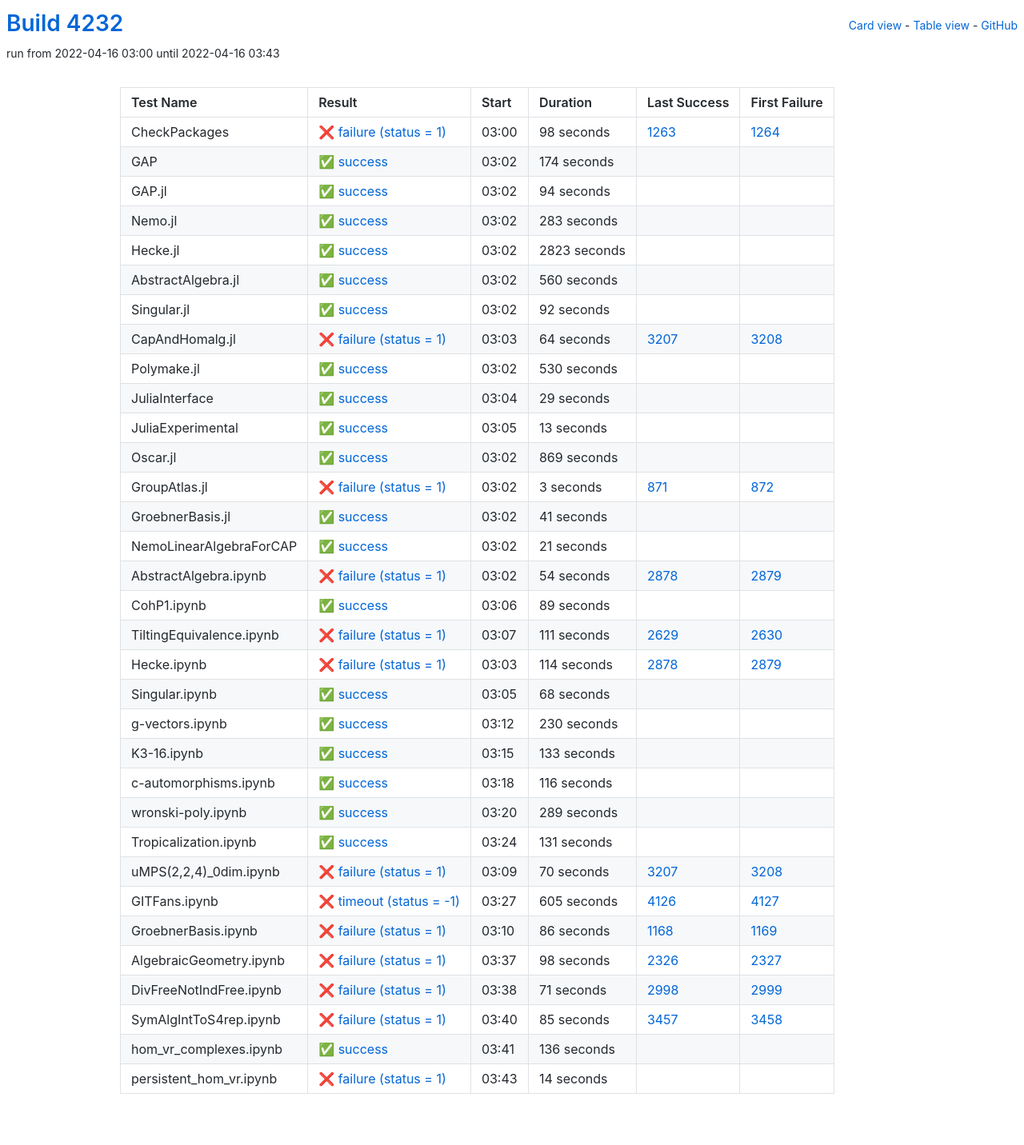
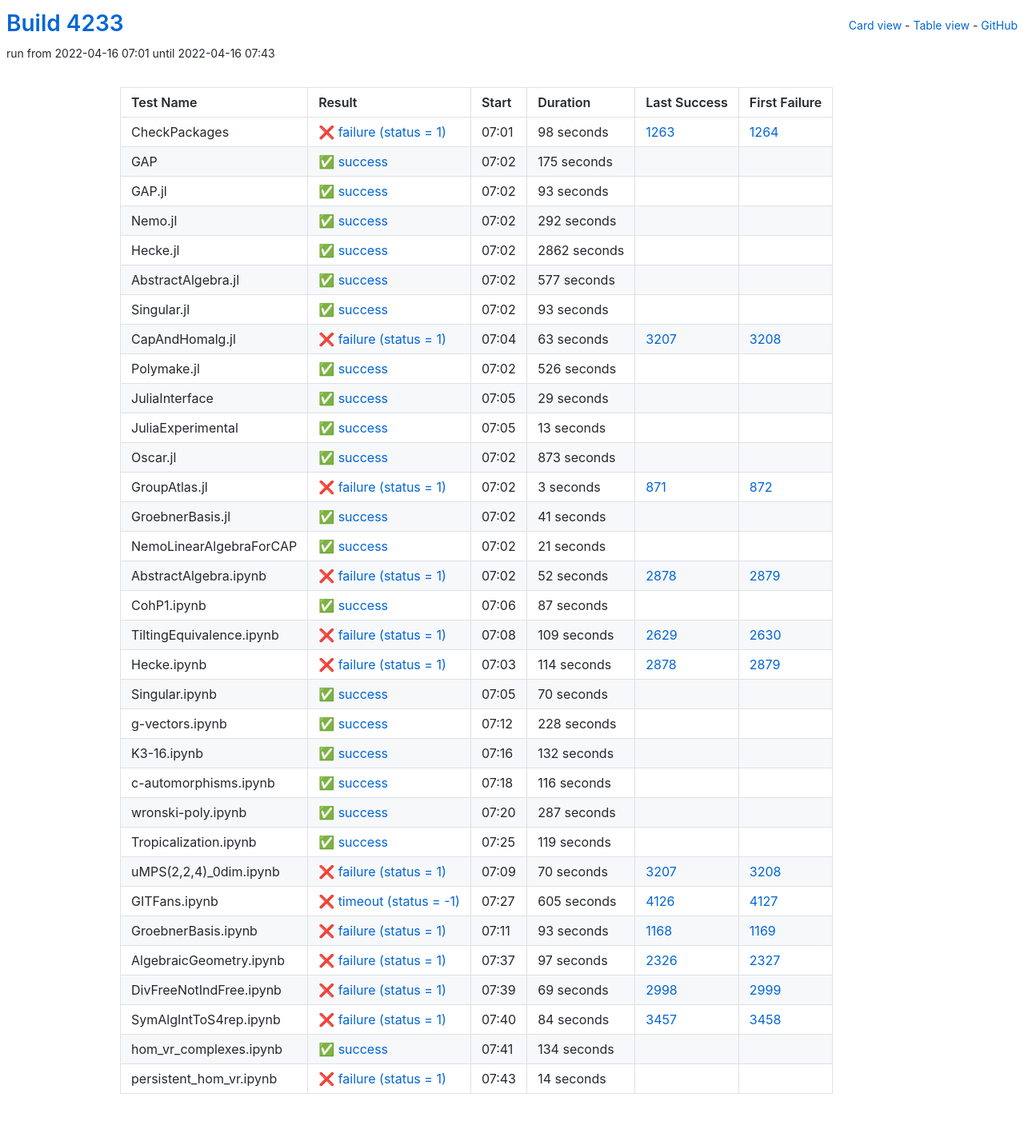
Before and after one commit to oscar-system/oscar-ci-status-stable, a Jekyll site: the page built from table.html, in a window 1280 px wide. Shown: the whole page at 80% size. Built offline with Jekyll 4.4.1, drawn with Linux system fonts in a browser that asks for light colours.

Commit message:
Build #4233

```diff
--- a/_data/ci.yml
+++ b/_data/ci.yml
@@ -1,6 +1,6 @@
 ---
-build: 4232
-build_url: https://oscarci.mathematik.uni-kl.de/job/oscar-stable/4232/
+build: 4233
+build_url: https://oscarci.mathematik.uni-kl.de/job/oscar-stable/4233/
 job: oscar-stable
 organization: oscar-system
 repo: oscar-ci-status-stable
@@ -8,8 +8,8 @@ repourl: https://github.com/oscar-system/oscar-ci-status-stable
 tests:
 - name: CheckPackages
   id: checkpackages
-  log: https://oscarci.mathematik.uni-kl.de/job/oscar-stable/4232/artifact/logs/build-4232/CheckPackages.log
-  start: 2022-04-16 03:00
+  log: https://oscarci.mathematik.uni-kl.de/job/oscar-stable/4233/artifact/logs/build-4233/CheckPackages.log
+  start: 2022-04-16 07:01
   success: false
   exitcode: 1
   status: failure
@@ -20,104 +20,104 @@ tests:
   first_failure_url: https://oscarci.mathematik.uni-kl.de/job/oscar-stable/1264/
 - name: GAP
   id: gap
-  log: https://oscarci.mathematik.uni-kl.de/job/oscar-stable/4232/artifact/logs/build-4232/GAP.log
-  start: 2022-04-16 03:02
+  log: https://oscarci.mathematik.uni-kl.de/job/oscar-stable/4233/artifact/logs/build-4233/GAP.log
+  start: 2022-04-16 07:02
   success: true
   exitcode: 0
   status: success
-  duration: 174
+  duration: 175
   last_success: false
   last_success_url:
   first_failure: false
   first_failure_url:
 - name: GAP.jl
   id: gap-jl
-  log: https://oscarci.mathematik.uni-kl.de/job/oscar-stable/4232/artifact/logs/build-4232/GAP.jl.log
-  start: 2022-04-16 03:02
+  log: https://oscarci.mathematik.uni-kl.de/job/oscar-stable/4233/artifact/logs/build-4233/GAP.jl.log
+  start: 2022-04-16 07:02
   success: true
   exitcode: 0
   status: success
-  duration: 94
+  duration: 93
   last_success: false
   last_success_url:
   first_failure: false
   first_failure_url:
 - name: Nemo.jl
   id: nemo-jl
-  log: https://oscarci.mathematik.uni-kl.de/job/oscar-stable/4232/artifact/logs/build-4232/Nemo.jl.log
-  start: 2022-04-16 03:02
+  log: https://oscarci.mathematik.uni-kl.de/job/oscar-stable/4233/artifact/logs/build-4233/Nemo.jl.log
+  start: 2022-04-16 07:02
   success: true
   exitcode: 0
   status: success
-  duration: 283
+  duration: 292
   last_success: false
   last_success_url:
   first_failure: false
   first_failure_url:
 - name: Hecke.jl
   id: hecke-jl
-  log: https://oscarci.mathematik.uni-kl.de/job/oscar-stable/4232/artifact/logs/build-4232/Hecke.jl.log
-  start: 2022-04-16 03:02
+  log: https://oscarci.mathematik.uni-kl.de/job/oscar-stable/4233/artifact/logs/build-4233/Hecke.jl.log
+  start: 2022-04-16 07:02
   success: true
   exitcode: 0
   status: success
-  duration: 2823
+  duration: 2862
   last_success: false
   last_success_url:
   first_failure: false
   first_failure_url:
 - name: AbstractAlgebra.jl
   id: abstractalgebra-jl
-  log: https://oscarci.mathematik.uni-kl.de/job/oscar-stable/4232/artifact/logs/build-4232/AbstractAlgebra.jl.log
-  start: 2022-04-16 03:02
+  log: https://oscarci.mathematik.uni-kl.de/job/oscar-stable/4233/artifact/logs/build-4233/AbstractAlgebra.jl.log
+  start: 2022-04-16 07:02
   success: true
   exitcode: 0
   status: success
-  duration: 560
+  duration: 577
   last_success: false
   last_success_url:
   first_failure: false
   first_failure_url:
 - name: Singular.jl
   id: singular-jl
-  log: https://oscarci.mathematik.uni-kl.de/job/oscar-stable/4232/artifact/logs/build-4232/Singular.jl.log
-  start: 2022-04-16 03:02
+  log: https://oscarci.mathematik.uni-kl.de/job/oscar-stable/4233/artifact/logs/build-4233/Singular.jl.log
+  start: 2022-04-16 07:02
   success: true
   exitcode: 0
   status: success
-  duration: 92
+  duration: 93
   last_success: false
   last_success_url:
   first_failure: false
   first_failure_url:
 - name: CapAndHomalg.jl
   id: capandhomalg-jl
-  log: https://oscarci.mathematik.uni-kl.de/job/oscar-stable/4232/artifact/logs/build-4232/CapAndHomalg.jl.log
-  start: 2022-04-16 03:03
+  log: https://oscarci.mathematik.uni-kl.de/job/oscar-stable/4233/artifact/logs/build-4233/CapAndHomalg.jl.log
+  start: 2022-04-16 07:04
   success: false
   exitcode: 1
   status: failure
-  duration: 64
+  duration: 63
   last_success: 3207
   last_success_url: https://oscarci.mathematik.uni-kl.de/job/oscar-stable/3207/
   first_failure: 3208
   first_failure_url: https://oscarci.mathematik.uni-kl.de/job/oscar-stable/3208/
 - name: Polymake.jl
   id: polymake-jl
-  log: https://oscarci.mathematik.uni-kl.de/job/oscar-stable/4232/artifact/logs/build-4232/Polymake.jl.log
-  start: 2022-04-16 03:02
+  log: https://oscarci.mathematik.uni-kl.de/job/oscar-stable/4233/artifact/logs/build-4233/Polymake.jl.log
+  start: 2022-04-16 07:02
   success: true
   exitcode: 0
   status: success
-  duration: 530
+  duration: 526
   last_success: false
   last_success_url:
   first_failure: false
   first_failure_url:
 - name: JuliaInterface
   id: juliainterface
-  log: https://oscarci.mathematik.uni-kl.de/job/oscar-stable/4232/artifact/logs/build-4232/JuliaInterface.log
-  start: 2022-04-16 03:04
+  log: https://oscarci.mathematik.uni-kl.de/job/oscar-stable/4233/artifact/logs/build-4233/JuliaInterface.log
+  start: 2022-04-16 07:05
   success: true
   exitcode: 0
   status: success
@@ -128,8 +128,8 @@ tests:
   first_failure_url:
 - name: JuliaExperimental
   id: juliaexperimental
-  log: https://oscarci.mathematik.uni-kl.de/job/oscar-stable/4232/artifact/logs/build-4232/JuliaExperimental.log
-  start: 2022-04-16 03:05
+  log: https://oscarci.mathematik.uni-kl.de/job/oscar-stable/4233/artifact/logs/build-4233/JuliaExperimental.log
+  start: 2022-04-16 07:05
   success: true
   exitcode: 0
   status: success
@@ -140,20 +140,20 @@ tests:
   first_failure_url:
 - name: Oscar.jl
   id: oscar-jl
-  log: https://oscarci.mathematik.uni-kl.de/job/oscar-stable/4232/artifact/logs/build-4232/Oscar.jl.log
-  start: 2022-04-16 03:02
+  log: https://oscarci.mathematik.uni-kl.de/job/oscar-stable/4233/artifact/logs/build-4233/Oscar.jl.log
+  start: 2022-04-16 07:02
   success: true
   exitcode: 0
   status: success
-  duration: 869
+  duration: 873
   last_success: false
   last_success_url:
   first_failure: false
   first_failure_url:
 - name: GroupAtlas.jl
   id: groupatlas-jl
-  log: https://oscarci.mathematik.uni-kl.de/job/oscar-stable/4232/artifact/logs/build-4232/GroupAtlas.jl.log
-  start: 2022-04-16 03:02
+  log: https://oscarci.mathematik.uni-kl.de/job/oscar-stable/4233/artifact/logs/build-4233/GroupAtlas.jl.log
+  start: 2022-04-16 07:02
   success: false
   exitcode: 1
   status: failure
@@ -164,8 +164,8 @@ tests:
   first_failure_url: https://oscarci.mathematik.uni-kl.de/job/oscar-stable/872/
 - name: GroebnerBasis.jl
   id: groebnerbasis-jl
-  log: https://oscarci.mathematik.uni-kl.de/job/oscar-stable/4232/artifact/logs/build-4232/GroebnerBasis.jl.log
-  start: 2022-04-16 03:02
+  log: https://oscarci.mathematik.uni-kl.de/job/oscar-stable/4233/artifact/logs/build-4233/GroebnerBasis.jl.log
+  start: 2022-04-16 07:02
   success: true
   exitcode: 0
   status: success
@@ -176,8 +176,8 @@ tests:
   first_failure_url:
 - name: NemoLinearAlgebraForCAP
   id: nemolinearalgebraforcap
-  log: https://oscarci.mathematik.uni-kl.de/job/oscar-stable/4232/artifact/logs/build-4232/NemoLinearAlgebraForCAP.log
-  start: 2022-04-16 03:02
+  log: https://oscarci.mathematik.uni-kl.de/job/oscar-stable/4233/artifact/logs/build-4233/NemoLinearAlgebraForCAP.log
+  start: 2022-04-16 07:02
   success: true
   exitcode: 0
   status: success
@@ -188,44 +188,44 @@ tests:
   first_failure_url:
 - name: AbstractAlgebra.ipynb
   id: abstractalgebra-ipynb
-  log: https://oscarci.mathematik.uni-kl.de/job/oscar-stable/4232/artifact/logs/build-4232/AbstractAlgebra.ipynb.log
-  start: 2022-04-16 03:02
+  log: https://oscarci.mathematik.uni-kl.de/job/oscar-stable/4233/artifact/logs/build-4233/AbstractAlgebra.ipynb.log
+  start: 2022-04-16 07:02
   success: false
   exitcode: 1
   status: failure
-  duration: 54
+  duration: 52
   last_success: 2878
   last_success_url: https://oscarci.mathematik.uni-kl.de/job/oscar-stable/2878/
   first_failure: 2879
   first_failure_url: https://oscarci.mathematik.uni-kl.de/job/oscar-stable/2879/
 - name: CohP1.ipynb
   id: cohp1-ipynb
-  log: https://oscarci.mathematik.uni-kl.de/job/oscar-stable/4232/artifact/logs/build-4232/CohP1.ipynb.log
-  start: 2022-04-16 03:06
+  log: https://oscarci.mathematik.uni-kl.de/job/oscar-stable/4233/artifact/logs/build-4233/CohP1.ipynb.log
+  start: 2022-04-16 07:06
   success: true
   exitcode: 0
   status: success
-  duration: 89
+  duration: 87
   last_success: false
   last_success_url:
   first_failure: false
   first_failure_url:
 - name: TiltingEquivalence.ipynb
   id: tiltingequivalence-ipynb
-  log: https://oscarci.mathematik.uni-kl.de/job/oscar-stable/4232/artifact/logs/build-4232/TiltingEquivalence.ipynb.log
-  start: 2022-04-16 03:07
+  log: https://oscarci.mathematik.uni-kl.de/job/oscar-stable/4233/artifact/logs/build-4233/TiltingEquivalence.ipynb.log
+  start: 2022-04-16 07:08
   success: false
   exitcode: 1
   status: failure
-  duration: 111
+  duration: 109
   last_success: 2629
   last_success_url: https://oscarci.mathematik.uni-kl.de/job/oscar-stable/2629/
   first_failure: 2630
   first_failure_url: https://oscarci.mathematik.uni-kl.de/job/oscar-stable/2630/
 - name: Hecke.ipynb
   id: hecke-ipynb
-  log: https://oscarci.mathematik.uni-kl.de/job/oscar-stable/4232/artifact/logs/build-4232/Hecke.ipynb.log
-  start: 2022-04-16 03:03
+  log: https://oscarci.mathematik.uni-kl.de/job/oscar-stable/4233/artifact/logs/build-4233/Hecke.ipynb.log
+  start: 2022-04-16 07:03
   success: false
   exitcode: 1
   status: failure
@@ -236,44 +236,44 @@ tests:
   first_failure_url: https://oscarci.mathematik.uni-kl.de/job/oscar-stable/2879/
 - name: Singular.ipynb
   id: singular-ipynb
-  log: https://oscarci.mathematik.uni-kl.de/job/oscar-stable/4232/artifact/logs/build-4232/Singular.ipynb.log
-  start: 2022-04-16 03:05
+  log: https://oscarci.mathematik.uni-kl.de/job/oscar-stable/4233/artifact/logs/build-4233/Singular.ipynb.log
+  start: 2022-04-16 07:05
   success: true
   exitcode: 0
   status: success
-  duration: 68
+  duration: 70
   last_success: false
   last_success_url:
   first_failure: false
   first_failure_url:
 - name: g-vectors.ipynb
   id: g-vectors-ipynb
-  log: https://oscarci.mathematik.uni-kl.de/job/oscar-stable/4232/artifact/logs/build-4232/g-vectors.ipynb.log
-  start: 2022-04-16 03:12
+  log: https://oscarci.mathematik.uni-kl.de/job/oscar-stable/4233/artifact/logs/build-4233/g-vectors.ipynb.log
+  start: 2022-04-16 07:12
   success: true
   exitcode: 0
   status: success
-  duration: 230
+  duration: 228
   last_success: false
   last_success_url:
   first_failure: false
   first_failure_url:
 - name: K3-16.ipynb
   id: k3-16-ipynb
-  log: https://oscarci.mathematik.uni-kl.de/job/oscar-stable/4232/artifact/logs/build-4232/K3-16.ipynb.log
-  start: 2022-04-16 03:15
+  log: https://oscarci.mathematik.uni-kl.de/job/oscar-stable/4233/artifact/logs/build-4233/K3-16.ipynb.log
+  start: 2022-04-16 07:16
   success: true
   exitcode: 0
   status: success
-  duration: 133
+  duration: 132
   last_success: false
   last_success_url:
   first_failure: false
   first_failure_url:
 - name: c-automorphisms.ipynb
   id: c-automorphisms-ipynb
-  log: https://oscarci.mathematik.uni-kl.de/job/oscar-stable/4232/artifact/logs/build-4232/c-automorphisms.ipynb.log
-  start: 2022-04-16 03:18
+  log: https://oscarci.mathematik.uni-kl.de/job/oscar-stable/4233/artifact/logs/build-4233/c-automorphisms.ipynb.log
+  start: 2022-04-16 07:18
   success: true
   exitcode: 0
   status: success
@@ -284,32 +284,32 @@ tests:
   first_failure_url:
 - name: wronski-poly.ipynb
   id: wronski-poly-ipynb
-  log: https://oscarci.mathematik.uni-kl.de/job/oscar-stable/4232/artifact/logs/build-4232/wronski-poly.ipynb.log
-  start: 2022-04-16 03:20
+  log: https://oscarci.mathematik.uni-kl.de/job/oscar-stable/4233/artifact/logs/build-4233/wronski-poly.ipynb.log
+  start: 2022-04-16 07:20
   success: true
   exitcode: 0
   status: success
-  duration: 289
+  duration: 287
   last_success: false
   last_success_url:
   first_failure: false
   first_failure_url:
 - name: Tropicalization.ipynb
   id: tropicalization-ipynb
-  log: https://oscarci.mathematik.uni-kl.de/job/oscar-stable/4232/artifact/logs/build-4232/Tropicalization.ipynb.log
-  start: 2022-04-16 03:24
+  log: https://oscarci.mathematik.uni-kl.de/job/oscar-stable/4233/artifact/logs/build-4233/Tropicalization.ipynb.log
+  start: 2022-04-16 07:25
   success: true
   exitcode: 0
   status: success
-  duration: 131
+  duration: 119
   last_success: false
   last_success_url:
   first_failure: false
   first_failure_url:
 - name: uMPS(2,2,4)_0dim.ipynb
   id: umps-2-2-4-0dim-ipynb
-  log: https://oscarci.mathematik.uni-kl.de/job/oscar-stable/4232/artifact/logs/build-4232/uMPS-2-2-4-_0dim.ipynb.log
-  start: 2022-04-16 03:09
+  log: https://oscarci.mathematik.uni-kl.de/job/oscar-stable/4233/artifact/logs/build-4233/uMPS-2-2-4-_0dim.ipynb.log
+  start: 2022-04-16 07:09
   success: false
   exitcode: 1
   status: failure
@@ -320,8 +320,8 @@ tests:
   first_failure_url: https://oscarci.mathematik.uni-kl.de/job/oscar-stable/3208/
 - name: GITFans.ipynb
   id: gitfans-ipynb
-  log: https://oscarci.mathematik.uni-kl.de/job/oscar-stable/4232/artifact/logs/build-4232/GITFans.ipynb.log
-  start: 2022-04-16 03:27
+  log: https://oscarci.mathematik.uni-kl.de/job/oscar-stable/4233/artifact/logs/build-4233/GITFans.ipynb.log
+  start: 2022-04-16 07:27
   success: false
   exitcode: -1
   status: timeout
@@ -332,68 +332,68 @@ tests:
   first_failure_url: https://oscarci.mathematik.uni-kl.de/job/oscar-stable/4127/
 - name: GroebnerBasis.ipynb
   id: groebnerbasis-ipynb
-  log: https://oscarci.mathematik.uni-kl.de/job/oscar-stable/4232/artifact/logs/build-4232/GroebnerBasis.ipynb.log
-  start: 2022-04-16 03:10
+  log: https://oscarci.mathematik.uni-kl.de/job/oscar-stable/4233/artifact/logs/build-4233/GroebnerBasis.ipynb.log
+  start: 2022-04-16 07:11
   success: false
   exitcode: 1
   status: failure
-  duration: 86
+  duration: 93
   last_success: 1168
   last_success_url: https://oscarci.mathematik.uni-kl.de/job/oscar-stable/1168/
   first_failure: 1169
   first_failure_url: https://oscarci.mathematik.uni-kl.de/job/oscar-stable/1169/
 - name: AlgebraicGeometry.ipynb
   id: algebraicgeometry-ipynb
-  log: https://oscarci.mathematik.uni-kl.de/job/oscar-stable/4232/artifact/logs/build-4232/AlgebraicGeometry.ipynb.log
-  start: 2022-04-16 03:37
+  log: https://oscarci.mathematik.uni-kl.de/job/oscar-stable/4233/artifact/logs/build-4233/AlgebraicGeometry.ipynb.log
+  start: 2022-04-16 07:37
   success: false
   exitcode: 1
   status: failure
-  duration: 98
+  duration: 97
   last_success: 2326
   last_success_url: https://oscarci.mathematik.uni-kl.de/job/oscar-stable/2326/
   first_failure: 2327
   first_failure_url: https://oscarci.mathematik.uni-kl.de/job/oscar-stable/2327/
 - name: DivFreeNotIndFree.ipynb
   id: divfreenotindfree-ipynb
-  log: https://oscarci.mathematik.uni-kl.de/job/oscar-stable/4232/artifact/logs/build-4232/DivFreeNotIndFree.ipynb.log
-  start: 2022-04-16 03:38
+  log: https://oscarci.mathematik.uni-kl.de/job/oscar-stable/4233/artifact/logs/build-4233/DivFreeNotIndFree.ipynb.log
+  start: 2022-04-16 07:39
   success: false
   exitcode: 1
   status: failure
-  duration: 71
+  duration: 69
   last_success: 2998
   last_success_url: https://oscarci.mathematik.uni-kl.de/job/oscar-stable/2998/
   first_failure: 2999
   first_failure_url: https://oscarci.mathematik.uni-kl.de/job/oscar-stable/2999/
 - name: SymAlgIntToS4rep.ipynb
   id: symalginttos4rep-ipynb
-  log: https://oscarci.mathematik.uni-kl.de/job/oscar-stable/4232/artifact/logs/build-4232/SymAlgIntToS4rep.ipynb.log
-  start: 2022-04-16 03:40
+  log: https://oscarci.mathematik.uni-kl.de/job/oscar-stable/4233/artifact/logs/build-4233/SymAlgIntToS4rep.ipynb.log
+  start: 2022-04-16 07:40
   success: false
   exitcode: 1
   status: failure
-  duration: 85
+  duration: 84
   last_success: 3457
   last_success_url: https://oscarci.mathematik.uni-kl.de/job/oscar-stable/3457/
   first_failure: 3458
   first_failure_url: https://oscarci.mathematik.uni-kl.de/job/oscar-stable/3458/
 - name: hom_vr_complexes.ipynb
   id: hom-vr-complexes-ipynb
-  log: https://oscarci.mathematik.uni-kl.de/job/oscar-stable/4232/artifact/logs/build-4232/hom_vr_complexes.ipynb.log
-  start: 2022-04-16 03:41
+  log: https://oscarci.mathematik.uni-kl.de/job/oscar-stable/4233/artifact/logs/build-4233/hom_vr_complexes.ipynb.log
+  start: 2022-04-16 07:41
   success: true
   exitcode: 0
   status: success
-  duration: 136
+  duration: 134
   last_success: false
   last_success_url:
   first_failure: false
   first_failure_url:
 - name: persistent_hom_vr.ipynb
   id: persistent-hom-vr-ipynb
-  log: https://oscarci.mathematik.uni-kl.de/job/oscar-stable/4232/artifact/logs/build-4232/persistent_hom_vr.ipynb.log
-  start: 2022-04-16 03:43
+  log: https://oscarci.mathematik.uni-kl.de/job/oscar-stable/4233/artifact/logs/build-4233/persistent_hom_vr.ipynb.log
+  start: 2022-04-16 07:43
   success: false
   exitcode: 1
   status: failure
```
Also changed, not shown: README.md.
